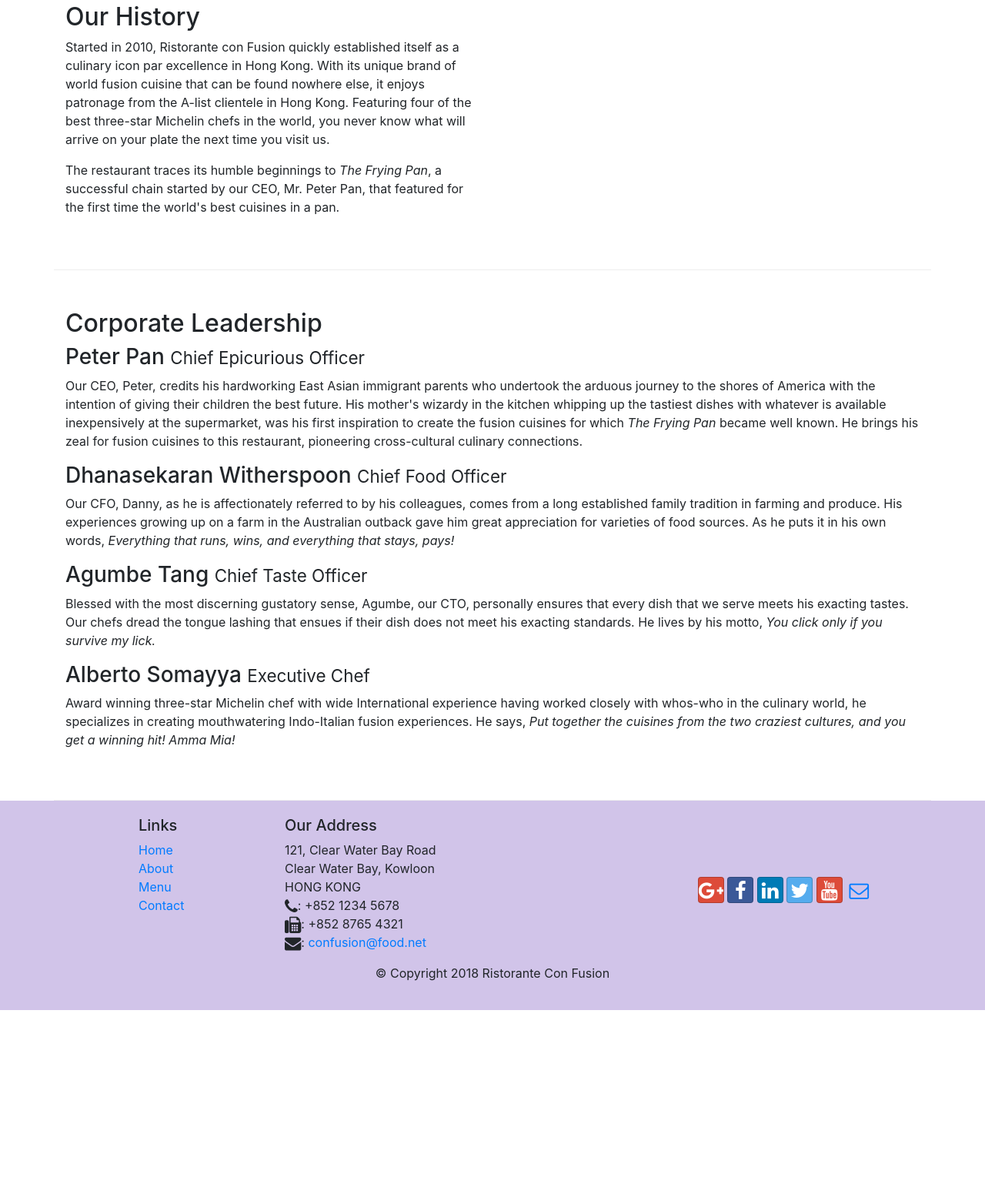
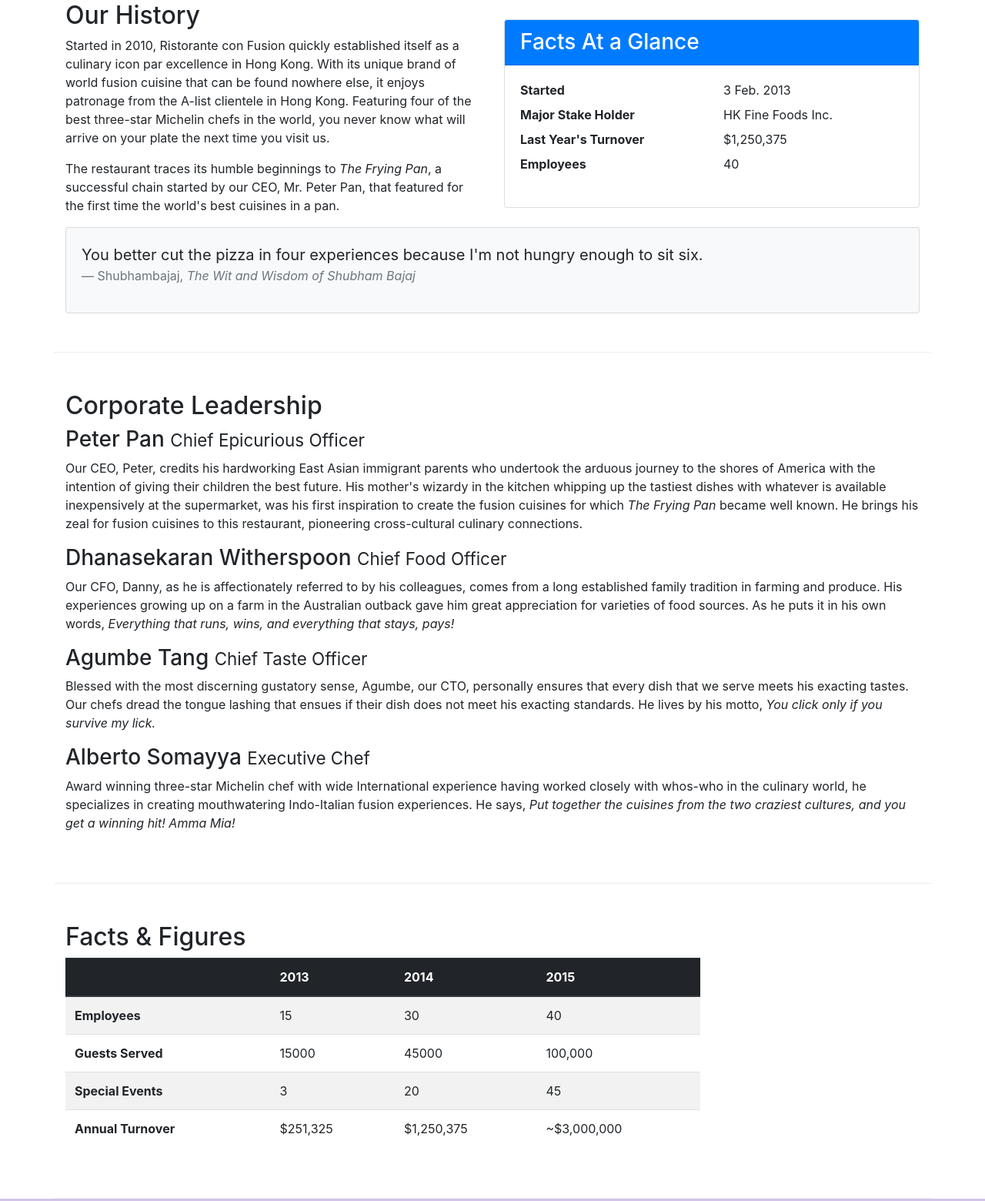
Before and after one commit to bajajshubh/Website-Restaurant, a website: page aboutus.html in a window 1280 px wide. Shown: the part 420-1980 px from the top of the page at 77% size. Before the commit the page ends 1732 px from the top, so only its background shows below. Drawn offline with nearby package versions, Linux system fonts and the light colour scheme.

Commit message:
Tables and Cards

```diff
--- a/aboutus.html
+++ b/aboutus.html
@@ -61,7 +61,35 @@
                 <p>Started in 2010, Ristorante con Fusion quickly established itself as a culinary icon par excellence in Hong Kong. With its unique brand of world fusion cuisine that can be found nowhere else, it enjoys patronage from the A-list clientele in Hong Kong.  Featuring four of the best three-star Michelin chefs in the world, you never know what will arrive on your plate the next time you visit us.</p>
                 <p>The restaurant traces its humble beginnings to <em>The Frying Pan</em>, a successful chain started by our CEO, Mr. Peter Pan, that featured for the first time the world's best cuisines in a pan.</p>
             </div>
-            <div>
+            <div class="col-sm">
+              <div class="card">
+                <h3 class="card-header bg-primary text-white">Facts At a Glance</h3>
+                <div class="card-body">
+                  <dl class="row">
+                    <dt class="col-6">Started</dt>
+                    <dd class="col-6">3 Feb. 2013</dd>
+                    <dt class="col-6">Major Stake Holder</dt>
+                    <dd class="col-6">HK Fine Foods Inc.</dd>
+                    <dt class="col-6">Last Year's Turnover</dt>
+                    <dd class="col-6">$1,250,375</dd>
+                    <dt class="col-6">Employees</dt>
+                    <dd class="col-6">40</dd>
+                  </dl>
+                </div>
+
+              </div>
+            </div>
+            <div class="col-12">
+                <div class="card card-body bg-light">
+                    <blockquote  class="blockquote">
+                      <p class="mb-0">You better cut the pizza in four experiences
+                      because I'm not hungry enough to sit six.
+                      </p>
+                      <footer class="blockquote-footer">Shubhambajaj,
+                        <cite title="Source title">The Wit and Wisdom of Shubham Bajaj</cite>
+                      </footer>
+                    </blockquote>
+                </div>
             </div>
         </div>
 
@@ -79,7 +107,52 @@
                 <p class="d-none d-lg-block">Award winning three-star Michelin chef with wide International experience having worked closely with whos-who in the culinary world, he specializes in creating mouthwatering Indo-Italian fusion experiences. He says, <em>Put together the cuisines from the two craziest cultures, and you get a winning hit! Amma Mia!</em></p>
             </div>
        </div>
+       <div class="row row-content">
+         <div class="col-12 col-sm-9">
+           <h2>Facts &amp; Figures</h2>
+           <div class="table-responsive">
+        <table class="table table-striped">
+            <thead class="thead-dark">
+                <tr>
+                    <th>&nbsp;</th>
+                    <th>2013</th>
+                    <th>2014</th>
+                    <th>2015</th>
+                </tr>
+            </thead>
+            <tbody>
+                <tr>
+                    <th>Employees</th>
+                    <td>15</td>
+                    <td>30</td>
+                    <td>40</td>
+                </tr>
+                <tr>
+                    <th>Guests Served</th>
+                    <td>15000</td>
+                    <td>45000</td>
+                    <td>100,000</td>
+                </tr>
+                <tr>
+                    <th>Special Events</th>
+                    <td>3</td>
+                    <td>20</td>
+                    <td>45</td>
+                </tr>
+                <tr>
+                    <th>Annual Turnover</th>
+                    <td>$251,325</td>
+                    <td>$1,250,375</td>
+                    <td>~$3,000,000</td>
+                </tr>
+            </tbody>
+        </table>
+    </div>
+         </div>
+          <div class="col-12 col-sm-3">
 
+          </div>
+       </div>
     </div>
 
     <footer class="footer">
```
